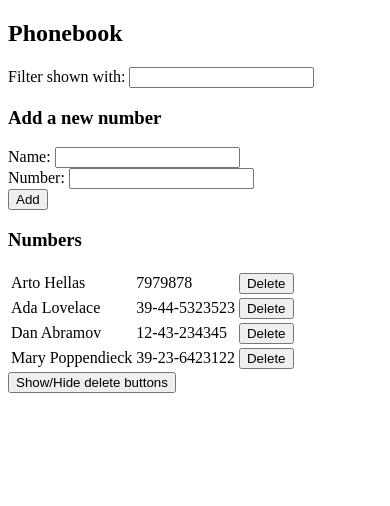
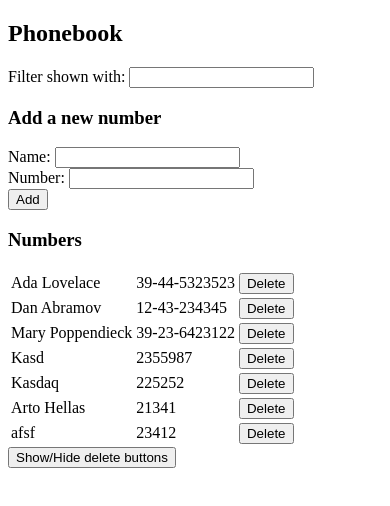
Before and after one commit to JoeHolmes97/FullStackOpenCourse, a React (Vite) app in the folder part2/thephonebook/: page / in a window 390 px wide. Both pictures are taken after a click on the button "Show/Hide delete buttons". Shown: the top 506 px of the page. Built offline with nearby package versions, Linux system fonts and the light colour scheme; data requests are answered from the project's data file.

Commit message:
Finished phonebook 2.17

```diff
--- a/part2/thephonebook/db.json
+++ b/part2/thephonebook/db.json
@@ -1,10 +1,5 @@
 {
   "persons": [
-    {
-      "name": "Arto Hellas",
-      "number": "7979878",
-      "id": "1"
-    },
     {
       "name": "Ada Lovelace",
       "number": "39-44-5323523",
@@ -19,6 +14,26 @@
       "name": "Mary Poppendieck",
       "number": "39-23-6423122",
       "id": "4"
+    },
+    {
+      "id": "4148",
+      "name": "Kasd",
+      "number": "2355987"
+    },
+    {
+      "id": "246b",
+      "name": "Kasdaq",
+      "number": "225252"
+    },
+    {
+      "id": "aad0",
+      "name": "Arto Hellas",
+      "number": "21341"
+    },
+    {
+      "id": "416b",
+      "name": "afsf",
+      "number": "23412"
     }
   ]
 }
--- a/part2/thephonebook/src/App.jsx
+++ b/part2/thephonebook/src/App.jsx
@@ -1,112 +1,9 @@
 import { useState, useEffect } from 'react'
-//import axios from 'axios'
 import noteService from './services/notes'
-
-
-const DisplayPeople = ({ persons, filter, delBut, setDeleted }) => {
-
-    const numbersToShow = (filter==='')
-        ? persons
-        : persons.filter(persons => persons.name.toLowerCase().includes(filter.toLowerCase()))
-
-    return (
-        <div>
-            <table>
-                <tbody>
-                    {numbersToShow.map(persons =>
-                        <Numbers key={persons.id} persons={persons} delBut={delBut} setDeleted={setDeleted} />
-                    )}
-                </tbody>
-            </table>
-        </div>
-    )
-}
-
-const Numbers = ({ persons, delBut, setDeleted }) => {
-    const deleteNum = () => {
-        //console.log(persons)
-        if (window.confirm(`Delete ${persons.name}?`)) {
-            noteService
-                .deleteNumber(persons.id)
-                .then(response => {
-                    setDeleted(response.id)
-                    console.log(response.name, 'has been removed')
-                })
-        }
-    }
-    return (
-        <tr>
-            <td>
-                {persons.name}
-            </td>
-            <td>
-                {persons.number}
-            </td>
-            <td>
-                {delBut && <button onClick={() => deleteNum()}>Delete</button>}
-            </td>
-        </tr>
-    )
-}
-
-const AddNumber = ({ persons, setPersons, newName, newNumber, setNewName, setNewNumber }) => {
-
-    const handleInputChange = (set, event) => {
-        //console.log(event.target.value)
-        set(event.target.value)
-    }
-    const addPerson = (event) => {
-        event.preventDefault()
-        console.log('Button clicked', event.target)
-
-        const nameObject = {
-            name: newName,
-            number: newNumber,
-        }
-
-        if (newName === '' || newNumber === '') {
-            return (alert(`Please fill both inputs`))
-        }
-        console.log(newName)
-        if (persons.some(item => item.name === newName)) {
-            if (window.confirm(`${newName} is already added to phonebook, replace the old number with a new one?`)) {
-                const updateId = (persons.find(item => item.name === newName)).id
-                noteService
-                    .updateNumber(updateId, nameObject)
-                    .then(returnedNum => {
-                        setPersons(persons.map(persons => persons.id === updateId ? returnedNum : persons))
-                    })
-                return
-
-            } else {
-                return (alert('Please enter a different name'))
-            }
-        }
-
-        noteService
-            .newNumber(nameObject)
-            .then(returnedNum => {
-                setPersons(persons.concat(returnedNum))
-                console.log(returnedNum)
-                setNewName('')
-                setNewNumber('')
-            })
-    }
-
-    return (
-        <form onSubmit={addPerson}>
-            <div>
-                Name: <input value={newName} onChange={(event) => handleInputChange(setNewName, event)}></input>
-            </div>
-            <div>
-                Number: <input value={newNumber} onChange={(event) => handleInputChange(setNewNumber, event)}></input>
-            </div>
-            <div>
-                <button type="submit">Add</button>
-            </div>
-        </form>
-    )
-}
+import DisplayPeople from './components/DisplayPeople'
+import AddNumber from './components/AddNumber'
+import Filter from './components/Filter'
+import Notification from './components/Notification'
 
 const ToggleDeleteButtons = ({ delBut, showDelBut }) => {
     return(
@@ -118,21 +15,6 @@ const ToggleDeleteButtons = ({ delBut, showDelBut }) => {
     )
 }
 
-const Filter = ({ filter, setFilter }) => {
-    const handleFilter = (event) => {
-        //console.log(event.target.value)
-        setFilter(event.target.value)
-    }
-
-    return (
-        <div>
-            <form>
-                Filter shown with: <input value={filter} onChange={handleFilter}></input>
-            </form>
-        </div>
-    )
-}
-
 const App = () => {
     const [persons, setPersons] = useState([])
     const [newName, setNewName] = useState('')
@@ -140,6 +22,7 @@ const App = () => {
     const [filter, setFilter] = useState('')
     const [delBut, showDelBut] = useState(false)
     const [deleted, setDeleted] = useState('')
+    const [message, setMessage] = useState(null)
 
     useEffect(() => {
         noteService
@@ -154,6 +37,8 @@ const App = () => {
         <div>
             <h2>Phonebook</h2>
 
+            <Notification message={message} />
+
             <Filter filter={filter} setFilter={setFilter} />
 
             <h3>Add a new number</h3>
@@ -164,6 +49,7 @@ const App = () => {
                 newNumber={newNumber}
                 setNewName={setNewName}
                 setNewNumber={setNewNumber}
+                setMessage={setMessage}
             />
 
             <h3>Numbers</h3>
@@ -172,6 +58,7 @@ const App = () => {
                 filter={filter}
                 delBut={delBut}
                 setDeleted={setDeleted}
+                setMessage={setMessage}
             />
 
             <ToggleDeleteButtons delBut={delBut} showDelBut={showDelBut} />
--- /dev/null
+++ b/part2/thephonebook/src/components/AddNumber.jsx
@@ -0,0 +1,74 @@
+import noteService from '../services/notes'
+
+
+const AddNumber = ({ persons, setPersons, newName, newNumber, setNewName, setNewNumber, setMessage }) => {
+
+    const handleInputChange = (set, event) => {
+        //console.log(event.target.value)
+        set(event.target.value)
+    }
+    const addPerson = (event) => {
+        event.preventDefault()
+        console.log('Button clicked', event.target)
+
+        const nameObject = {
+            name: newName,
+            number: newNumber,
+        }
+
+        if (newName === '' || newNumber === '') {
+            return (alert(`Please fill both inputs`))
+        }
+        console.log(newName)
+        if (persons.some(item => item.name === newName)) {
+            if (window.confirm(`${newName} is already added to phonebook, replace the old number with a new one?`)) {
+                const updateId = (persons.find(item => item.name === newName)).id
+                noteService
+                    .updateNumber(updateId, nameObject)
+                    .then(returnedNum => {
+                        setPersons(persons.map(persons => persons.id === updateId ? returnedNum : persons))
+                    })
+                    .catch(() => {
+                        setMessage([`${newName} was already removed from the server`, 'red'])
+                        setTimeout(() => {
+                            setMessage(null)
+                        }, 5000)
+                        setPersons(persons.filter(p => p.id != updateId))
+                    })
+                return
+
+            } else {
+                return (alert('Please enter a different name'))
+            }
+        }
+
+        noteService
+            .newNumber(nameObject)
+            .then(returnedNum => {
+                setPersons(persons.concat(returnedNum))
+                setMessage([`Added ${nameObject.name}`, 'green'])
+                setTimeout(() => {
+                    setMessage(null)
+                }, 5000)
+                console.log(returnedNum)
+                setNewName('')
+                setNewNumber('')
+            })
+    }
+
+    return (
+        <form onSubmit={addPerson}>
+            <div>
+                Name: <input value={newName} onChange={(event) => handleInputChange(setNewName, event)}></input>
+            </div>
+            <div>
+                Number: <input value={newNumber} onChange={(event) => handleInputChange(setNewNumber, event)}></input>
+            </div>
+            <div>
+                <button type="submit">Add</button>
+            </div>
+        </form>
+    )
+}
+
+export default AddNumber
--- /dev/null
+++ b/part2/thephonebook/src/components/DisplayPeople.jsx
@@ -0,0 +1,60 @@
+
+import noteService from '../services/notes'
+
+const DisplayPeople = ({ persons, filter, delBut, setDeleted, setMessage }) => {
+
+    const numbersToShow = (filter==='')
+        ? persons
+        : persons.filter(persons => persons.name.toLowerCase().includes(filter.toLowerCase()))
+
+    return (
+        <div>
+            <table>
+                <tbody>
+                    {numbersToShow.map(persons =>
+                        <Numbers
+                            key={persons.id}
+                            persons={persons}
+                            delBut={delBut}
+                            setDeleted={setDeleted}
+                            setMessage={setMessage}
+                        />
+                    )}
+                </tbody>
+            </table>
+        </div>
+    )
+}
+
+const Numbers = ({ persons, delBut, setDeleted, setMessage }) => {
+    const deleteNum = () => {
+        //console.log(persons)
+        if (window.confirm(`Delete ${persons.name}?`)) {
+            noteService
+                .deleteNumber(persons.id)
+                .then(response => {
+                    setDeleted(response.id)
+                    console.log(response.name, 'has been removed')
+                    setMessage([`${response.name} has been removed`, 'green'])
+                    setTimeout(() => {
+                        setMessage(null)
+                    }, 5000)
+                })
+        }
+    }
+    return (
+        <tr>
+            <td>
+                {persons.name}
+            </td>
+            <td>
+                {persons.number}
+            </td>
+            <td>
+                {delBut && <button onClick={() => deleteNum()}>Delete</button>}
+            </td>
+        </tr>
+    )
+}
+
+export default DisplayPeople
--- /dev/null
+++ b/part2/thephonebook/src/components/Filter.jsx
@@ -0,0 +1,17 @@
+
+const Filter = ({ filter, setFilter }) => {
+    const handleFilter = (event) => {
+        //console.log(event.target.value)
+        setFilter(event.target.value)
+    }
+
+    return (
+        <div>
+            <form>
+                Filter shown with: <input value={filter} onChange={handleFilter}></input>
+            </form>
+        </div>
+    )
+}
+
+export default Filter
--- /dev/null
+++ b/part2/thephonebook/src/components/Notification.jsx
@@ -0,0 +1,34 @@
+
+const Notification = ({ message }) => {
+
+    if (message === null) {
+        return null
+    }
+
+    let color;
+
+    if (message === null) {
+        color = 'grey'
+    } else {
+        color = message[1]
+    }
+
+    console.log(message[0], color)
+    const style = {
+        color: color,
+        background: 'lightgrey',
+        fontSize: 20,
+        borderStyle: 'solid',
+        borderRadius: 5,
+        padding: 10,
+        marginBottom: 10
+    }
+
+    return (
+        <div style={style}>
+            {message[0]}
+        </div>
+    )
+}
+
+export default Notification
```
